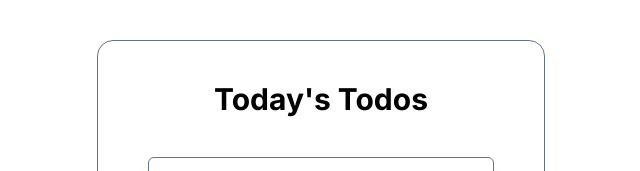
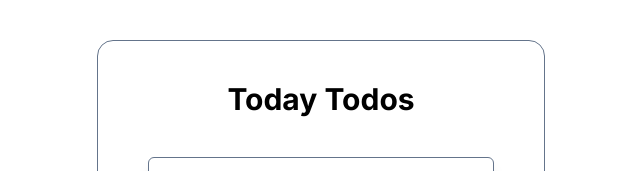
Before and after one commit to Rams-123/next-todos, a Next.js app: page / in a window 1280 px wide. Shown: the top 171 px of the page, without its empty margins (319-959 px from the left). Built offline with nearby package versions, Linux system fonts and the light colour scheme.

Commit message:
remove the comma

```diff
--- a/src/app/page.js
+++ b/src/app/page.js
@@ -7,7 +7,7 @@
   return (
     <section className="flex flex-col w-full max-w-md mx-auto border border-slate-500 rounded-2xl  mt-10 my-10">
       <div className=" flex items-center justify-centert px-8 py-10 mx-auto">
-        <h1 className=" text-3xl font-bold">Today's Todos</h1>
+        <h1 className=" text-3xl font-bold">Today Todos</h1>
       </div>
 
       <div className=" flex flex-col gap-4">
```
